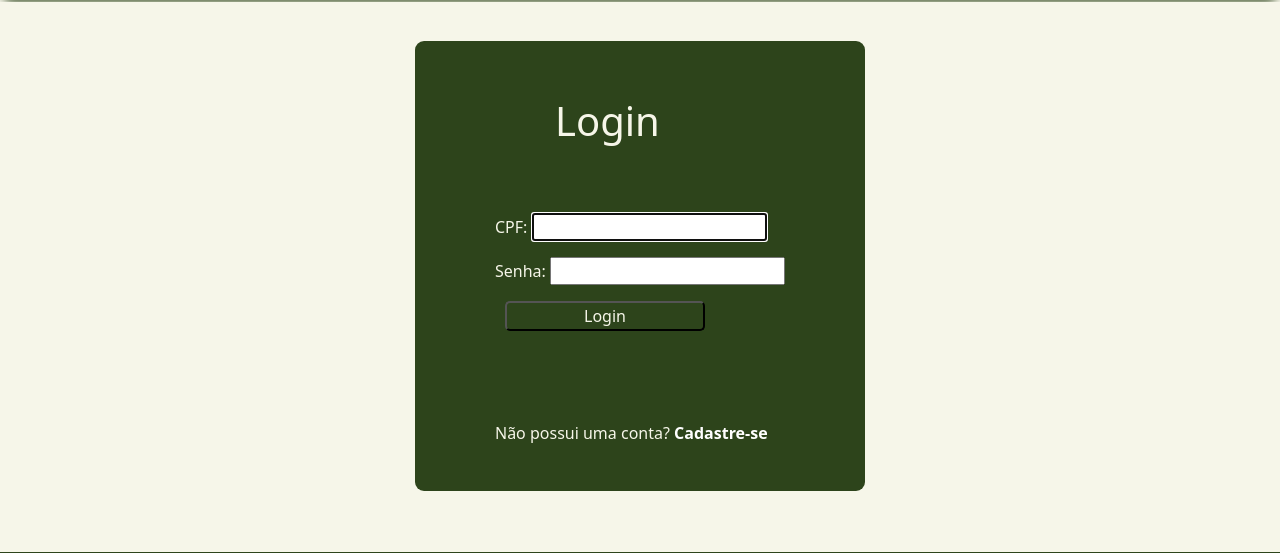
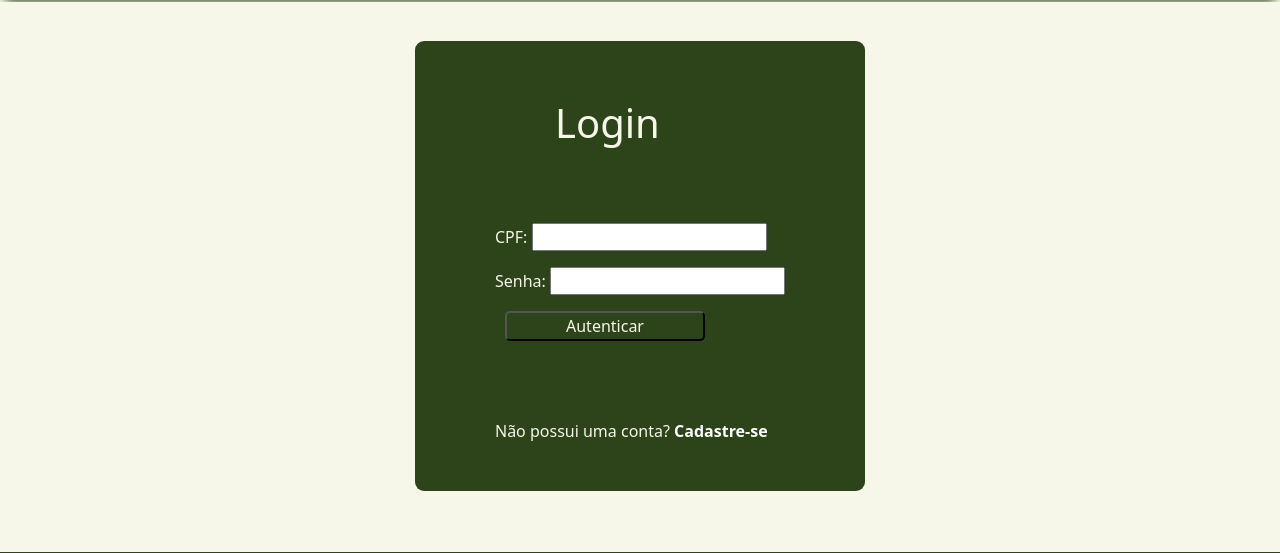
Before and after one commit to Geronilton/pi23_katu_experience, a Django app: page /login/ in a window 1280 px wide. Shown: the part 170-723 px from the top of the page. Run offline with Django 4.2, Linux system fonts and the light colour scheme; some libraries are stand-ins or nearby versions.

Commit message:
metodo de autenticação

```diff
--- a/core/views.py
+++ b/core/views.py
@@ -19,6 +19,24 @@ def cadastro(request):
     }
 
     return render(request, "registration/cadastro.html", contexto)
+
+
+def autenticar(request):
+    if request.POST:
+        usuario = request.POST['usuario']
+        senha = request.POST['senha']
+        user = authenticate(request, username=usuario,password= senha)
+        if user is not None:
+            login(request, user)
+            return redirect('index')
+        else:
+            # contexto usado para mensagens de error.
+            contexto = {
+             'erro':'Por favor, entre com um CPF e senha corretos. Note que ambos os campos diferenciam maiúsculas e minúsculas.'
+            }
+            return render(request, 'registration\login.html',contexto)
+    else:
+        return render(request, 'registration\login.html')
 
 
 @login_required
@@ -57,10 +75,6 @@ def passeios(request):
 
     return render(request, "passeios.html", contexto)
 
-'''
-def passeios(request):
-    agendamentos = Agendamentos.objects.filter(usuario=request.user)
-'''
 
 def cadastrarPasseio(request):
     form = PasseioForm(request.POST or None)
@@ -92,21 +106,6 @@ def deletarPasseio(request, id):
     passeio.delete()
 
     return redirect('passeios')
-
-# def autenticacao(request):
-
-#     if request.POST:
-#         username = request.POST['usuario']
-#         password = request.POST['senha']
-#         user = authenticate(request, username=username, password=password)
-#         if user is not None:
-#             login(request, user)
-#             return redirect('perfil')
-#         else:
-#            return render(request, 'registration\login.html')
-#     else:
-#         return render(request, 'registration\login.html')
-
 
 @login_required
 def perfil(request):
--- a/pi23_katu_experience/urls.py
+++ b/pi23_katu_experience/urls.py
@@ -17,11 +17,11 @@ Including another URLconf
 from django.contrib import admin
 from django.urls import path
 from core.views import index,passeios,cadastrarPasseio,editarPasseio,deletarPasseio,agendamento,admAgendamentos
-from core.views import cadastro, perfil, cadastro_admin,dados, user_passeios,gerencia_passeio
-from django.contrib.auth.views import LoginView, LogoutView
+from core.views import cadastro, perfil, cadastro_admin,dados, user_passeios,gerencia_passeio,autenticar
+from django.contrib.auth.views import LogoutView
 
 urlpatterns = [
-    path('login/', LoginView.as_view(), name='login'),
+    path('login/',autenticar, name='login'),
     path("logout/", LogoutView.as_view(), name="logout"),
     path("perfil/", perfil, name="perfil"),
 
--- a/templates/registration/cadastro_admin.html
+++ b/templates/registration/cadastro_admin.html
@@ -67,8 +67,7 @@
     {% block content %}
     <div class="container">
 
-
-    <div class="cadastro">
+        <div class="cont-cad">
         <h1>Cadastra um Administrador</h1>
         <form method="post">
                 {% csrf_token %}
--- a/templates/registration/login.html
+++ b/templates/registration/login.html
@@ -10,10 +10,15 @@
     <br>
     <form method="post">
         {% csrf_token %}
+        {% if erro %}
+        <h5>{{erro}}</h5>
+        {% endif %}
+       <p>CPF: <input type="text" name="usuario"></p>
+       <p>Senha: <input type="password" name="senha"></p>
 
-        {{form.as_p}}
-        <p><input class="submit" type="submit" value="Login" /></p>
+        <input class="submit" type="submit" value="Autenticar">
     </form>
+
     <p>Não possui uma conta?<a href="{% url 'cadastro' %}" class="cadastre-se"> Cadastre-se</a></p>
 </div>
 </div>
```
